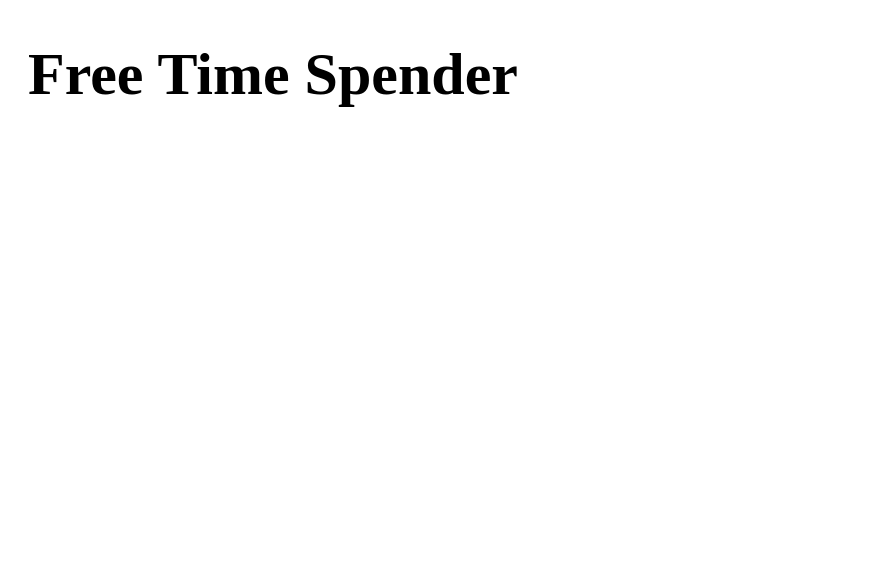
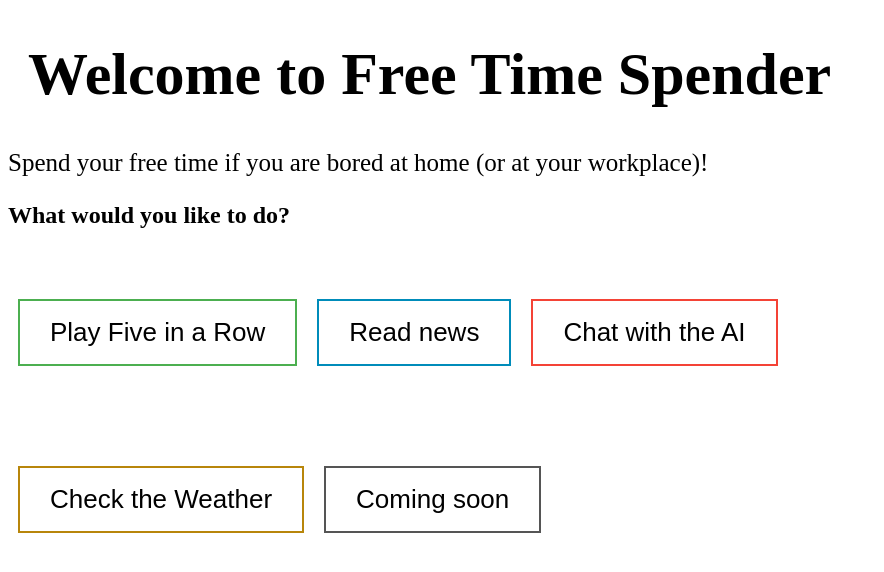
Before and after one commit to szilgyigbor/time-spender-frontend, an Angular app: page / in a window 1280 px wide. Shown: the top 572 px of the page, without its empty margins (0-884 px from the left). Built offline with nearby package versions, Linux system fonts and the light colour scheme.

Commit message:
Homepage is added to app.compontent.html.

```diff
--- a/src/app/app.component.html
+++ b/src/app/app.component.html
@@ -1 +1,15 @@
-<h1>Free Time Spender</h1>
+<div class="text-center">
+  <h1>Welcome to Free Time Spender</h1>
+  <p>Spend your free time if you are bored at home (or at your workplace)!</p>
+  <p></p>
+  <h2>What would you like to do?</h2>
+  <div>
+      <button class="button amobaButton" id="Amoba">Play Five in a Row</button>
+      <button class="button newsButton" id="News">Read news</button>
+      <button class="button botButton" id="Bot">Chat with the AI</button>
+  </div>
+  <div>
+      <button class="button weatherButton" id="Weather">Check the Weather</button>
+      <button class="button button5">Coming soon</button>
+  </div>
+</div>
```
